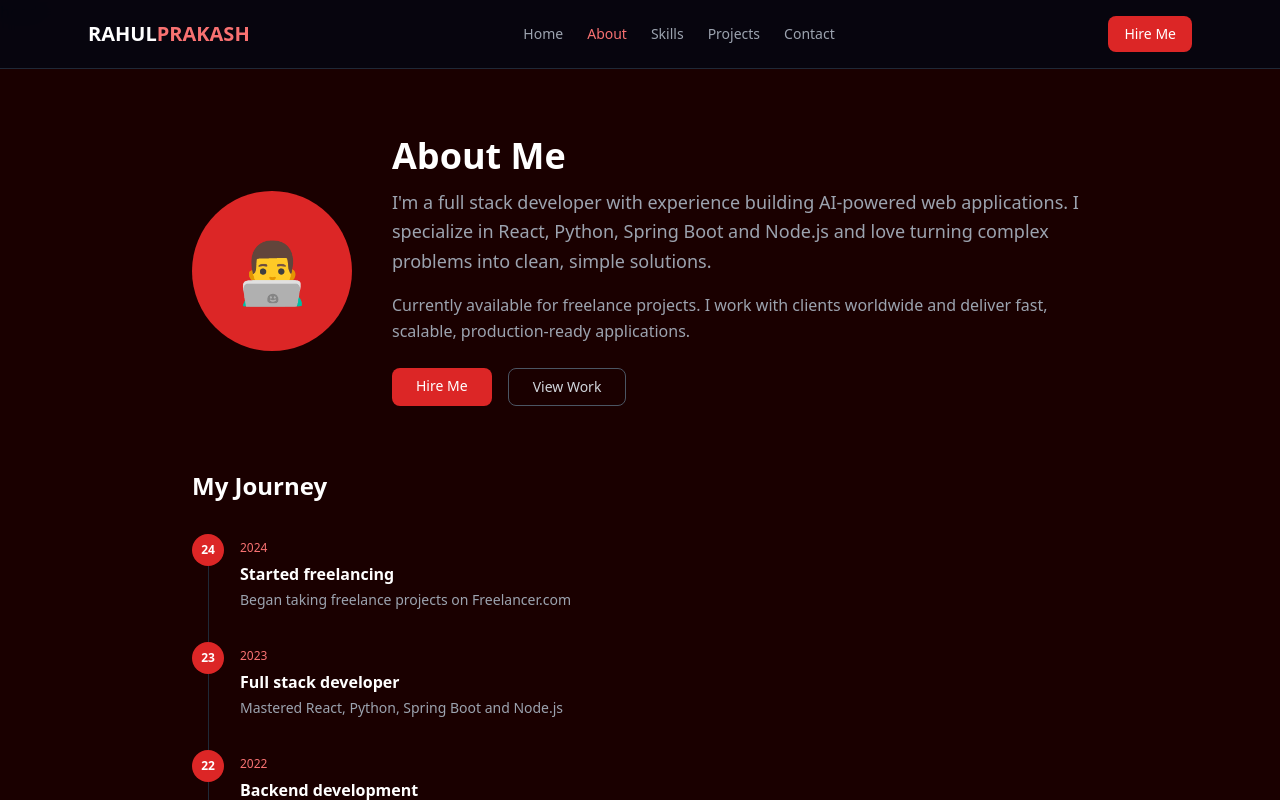
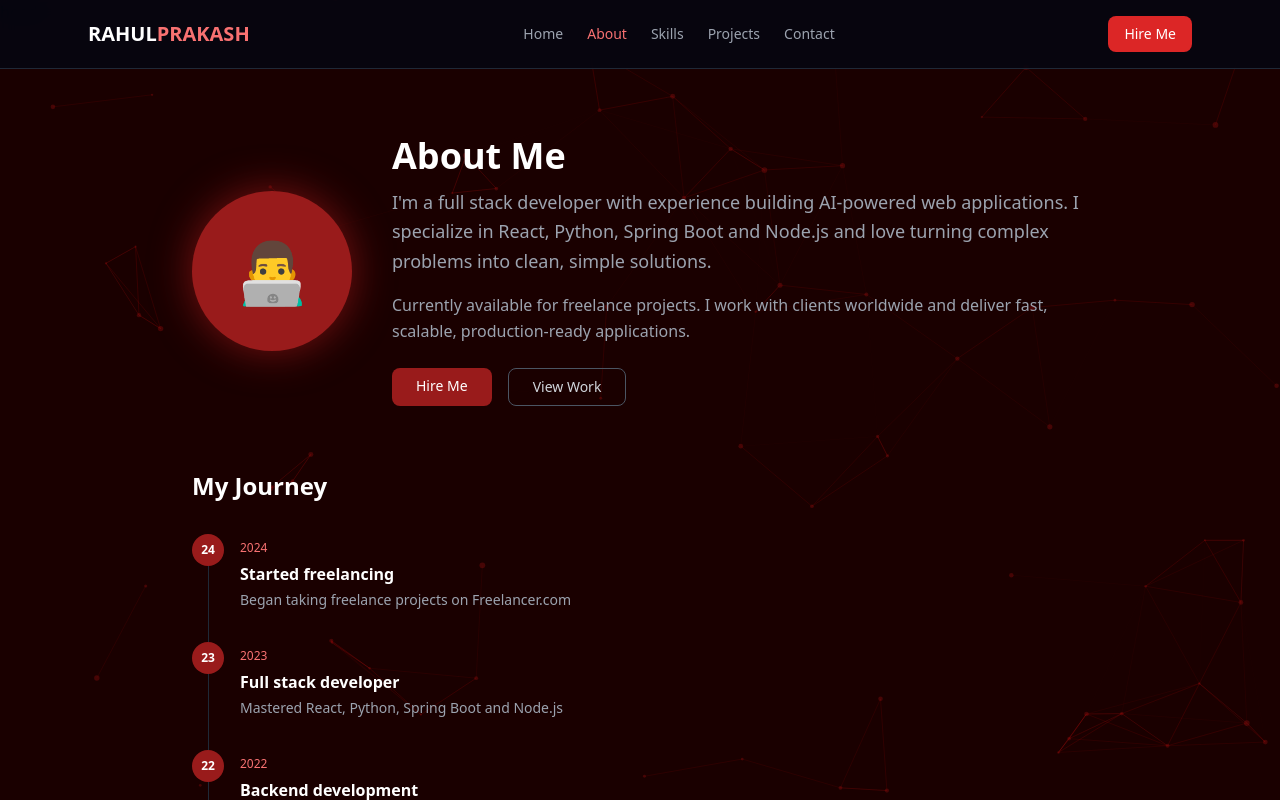
Before and after one commit to Rahul0626708/ai-portfolio, a React (Vite) app in the folder frontend/: page /about in a window 1280 px wide. Shown: the top 800 px of the page. Built offline with nearby package versions, Linux system fonts and the light colour scheme.

Commit message:
add particles in background

```diff
--- a/frontend/src/pages/About.tsx
+++ b/frontend/src/pages/About.tsx
@@ -1,5 +1,6 @@
 import PageTransition from '../components/PageTransition'
 import SEO from '../components/SEO'
+import ParticleBackground from '../components/ParticleBackground'
 
 const timeline = [
   { year: '2024', title: 'Started freelancing', desc: 'Began taking freelance projects on Freelancer.com' },
@@ -12,15 +13,19 @@ export default function About() {
   return (
     <PageTransition>
       <SEO
-         title="Home"
-         description="Hire a full stack developer skilled in React, Python, Spring Boot and AI."
+        title="About"
+        description="Learn about Rahul Prakash — full stack developer available for freelance work."
       />
-      <section className="min-h-screen px-6 pt-28 pb-20">
+      <div className="relative min-h-screen">
+        <ParticleBackground />
+
+        <section className="relative z-10 px-6 pt-28 pb-20">
           <div className="max-w-4xl mx-auto">
 
             {/* Hero */}
             <div className="flex flex-col md:flex-row gap-10 items-center mb-16">
-            <div className="w-40 h-40 rounded-full bg-red-600 flex items-center justify-center text-6xl flex-shrink-0">
+              <div className="w-40 h-40 rounded-full bg-red-800 flex items-center justify-center text-6xl flex-shrink-0"
+                style={{ boxShadow: '0 0 40px rgba(185,28,28,0.6)' }}>
                 👨‍💻
               </div>
               <div>
@@ -36,7 +41,7 @@ export default function About() {
                 </p>
                 <div className="flex gap-4 mt-6">
                   <a href="/contact"
-                  className="px-6 py-2 bg-red-600 rounded-lg text-white text-sm hover:bg-red-700 transition">
+                    className="px-6 py-2 bg-red-800 rounded-lg text-white text-sm hover:bg-red-900 transition">
                     Hire Me
                   </a>
                   <a href="/projects"
@@ -54,7 +59,7 @@ export default function About() {
               <div className="space-y-8">
                 {timeline.map((item, i) => (
                   <div key={i} className="flex gap-6 pl-12 relative">
-                  <div className="absolute left-0 w-8 h-8 rounded-full bg-red-600 flex items-center justify-center text-xs font-bold flex-shrink-0">
+                    <div className="absolute left-0 w-8 h-8 rounded-full bg-red-800 flex items-center justify-center text-xs font-bold flex-shrink-0">
                       {item.year.slice(2)}
                     </div>
                     <div>
@@ -69,6 +74,7 @@ export default function About() {
 
           </div>
         </section>
+      </div>
     </PageTransition>
   )
 }
```
Lines whose indentation alone changed are shown as unchanged.
